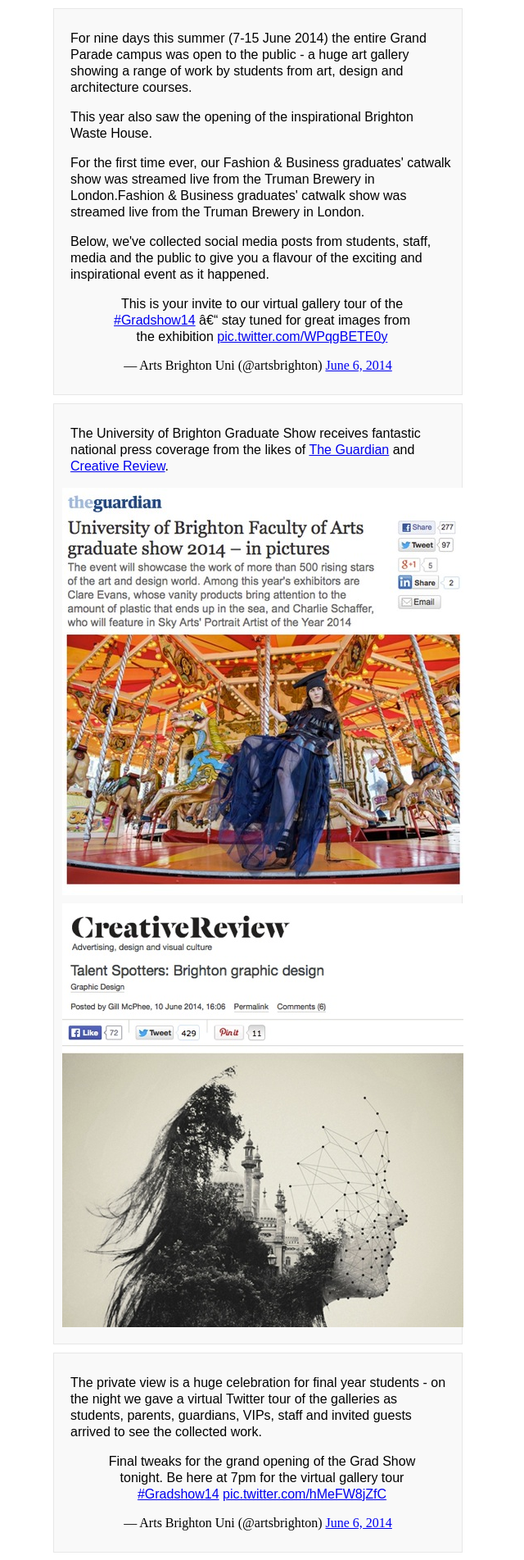
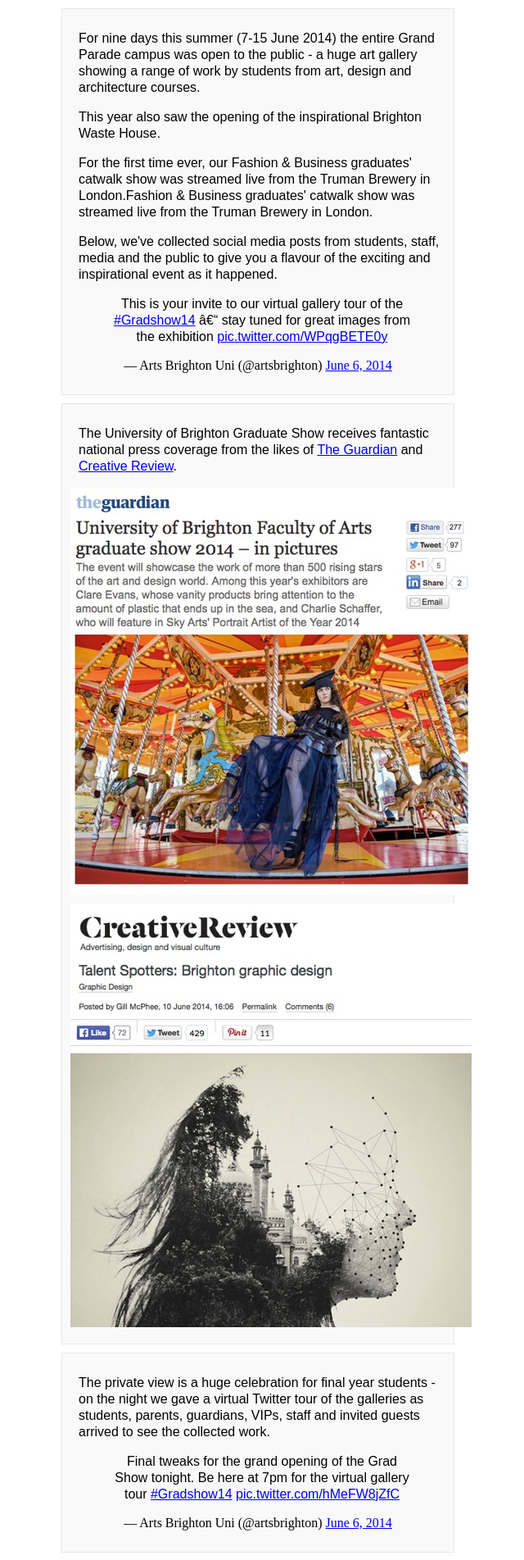
Before and after one commit to markhgn/markhgn.github.io, a Jekyll site: the page pages/gradshow14_test.html, which Jekyll copies as it is, in a window 1280 px wide. Shown: the top 1903 px of the page at 82% size, without its empty margins (325-965 px from the left). Built offline with Jekyll 4.4.1, drawn with Linux system fonts in a browser that asks for light colours; Markdown is read by kramdown in place of the engine named in the settings; comment, search, counter and statistics services are not loaded.

Commit message:
Width test

```diff
--- a/pages/gradshow14_test.html
+++ b/pages/gradshow14_test.html
@@ -8,7 +8,7 @@
 body {
 	margin-left: auto;
   	margin-right: auto;
-  	max-width: 520px;
+  	max-width: 500px;
 }
 
 p {
```
